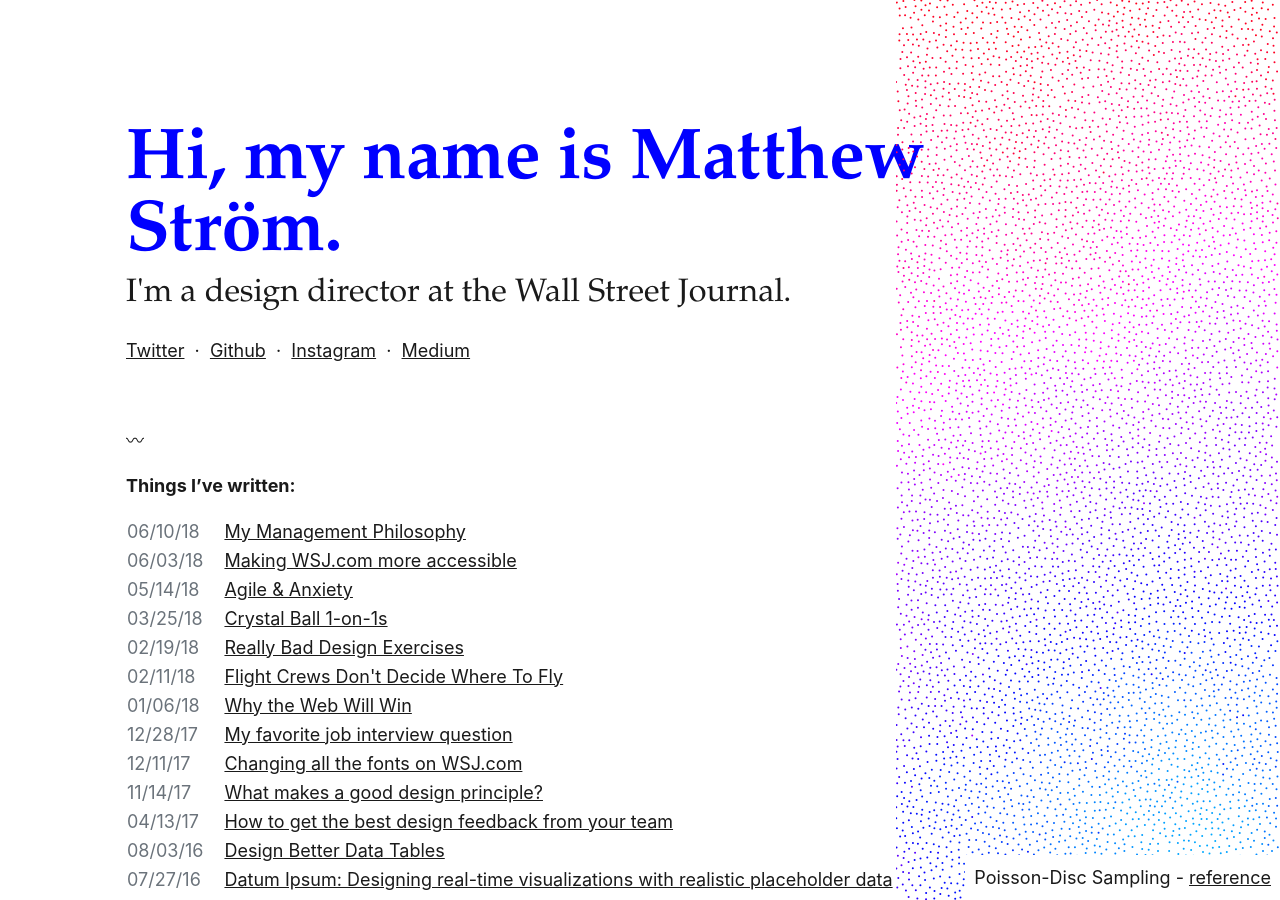
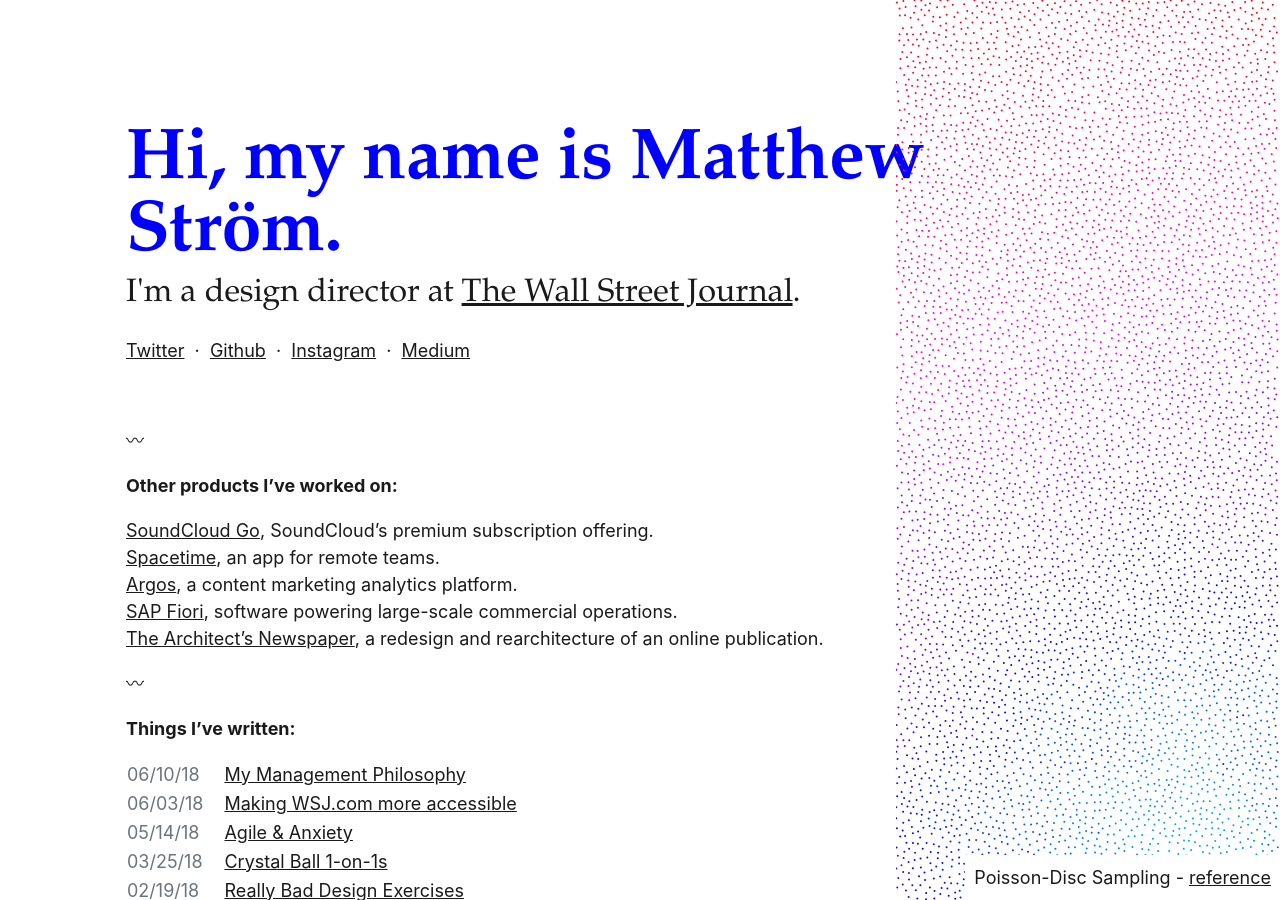
Before and after one commit to ilikescience/ilikescience.github.io, a Jekyll site: the page built from index.md, in a window 1280 px wide and 900 px high. Built offline with Jekyll 4.4.1, drawn with Linux system fonts in a browser that asks for light colours; some web fonts are replaced; our own code applies the rules of GitHub Pages for plain Markdown files.

Commit message:
re-arrange to include projects

```diff
--- a/index.md
+++ b/index.md
@@ -7,7 +7,7 @@
 Hi, my name is Matthew Ström.
     </h1>
     <h2 class="t--size-xl t--family-display">
-I'm a design director at the Wall Street Journal.
+I'm a design director at <a href="https://wsj.com" target="_blank">The Wall Street Journal</a>.
     </h2>
 
 
@@ -21,6 +21,16 @@
     <a href="https://medium.com/@ilikescience" target="_blank">Medium</a>
 </div>
 </header>
+
+〰
+
+**Other products I've worked on:**
+
+[SoundCloud Go](https://soundcloud.com/go), SoundCloud's premium subscription offering.
+[Spacetime](/projects/spacetime), an app for remote teams.
+[Argos](/projects/argos), a content marketing analytics platform.
+[SAP Fiori](/projects/sap), software powering large-scale commercial operations.
+[The Architect's Newspaper](/projects/archpaper), a redesign and rearchitecture of an online publication.
 
 〰
 
```
